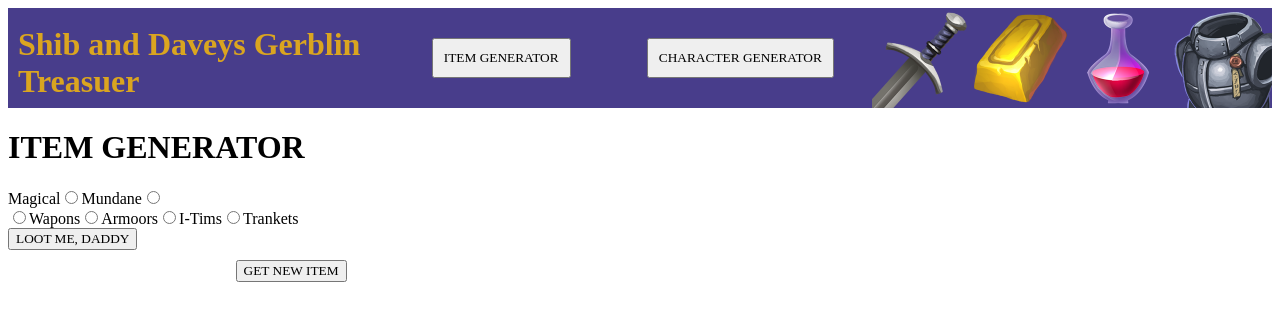
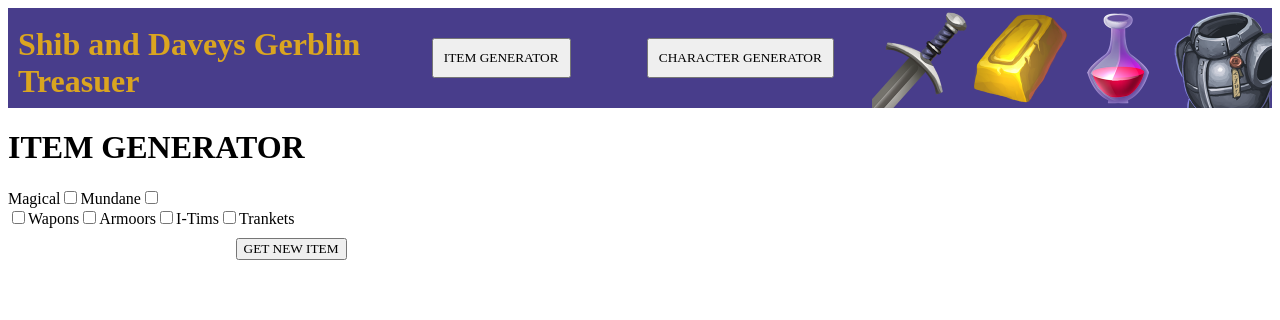
Before and after one commit to MisuseofMana/dndItemGenerator, a Vue app: page / in a window 1280 px wide. Shown: the top 320 px of the page. Built offline with nearby package versions, Linux system fonts and the light colour scheme; a web font is replaced by a local one.

Commit message:
removed v-modal for now

```diff
--- a/src/components/ItemGenerator.vue
+++ b/src/components/ItemGenerator.vue
@@ -6,30 +6,25 @@
 
         <div class="columnFlex">
             <label for="Magical">Magical</label>
-            <input type="radio" id="Magical" value="Magical" v-model="magicOrMundane">
+            <input type="checkbox" id="Magical" value="Magical">
 
             <label for="Mundane">Mundane</label>
-            <input type="radio" id="Mundane" value="Mundane" v-model="magicOrMundane">
+            <input type="checkbox" id="Mundane" value="Mundane">
         </div>
 
         <div class="columnFlex">
-            <input type="radio" id="Weapons" value="Wapons" v-model="itemType">
+            <input type="checkbox" id="Weapons" value="Wapons">
             <label for="Weapons">Wapons</label>
 
-            <input type="radio" id="Armors" value="Armoors" v-model="itemType">
+            <input type="checkbox" id="Armors" value="Armoors">
             <label for="Armors">Armoors</label>
 
-            <input type="radio" id="Items" value="I-Tim's" v-model="itemType">
+            <input type="checkbox" id="Items" value="I-Tim's">
             <label for="Items">I-Tims</label>
 
-            <input type="radio" id="Trinkets" value="Trankets" v-model="itemType">
+            <input type="checkbox" id="Trinkets" value="Trankets">
             <label for="Trinkets">Trankets</label>
         </div>
-
-        <div id="Generation">
-            <button>Loot Me, Daddy</button>
-        </div>
-
     </div>
 </template>
 
```
